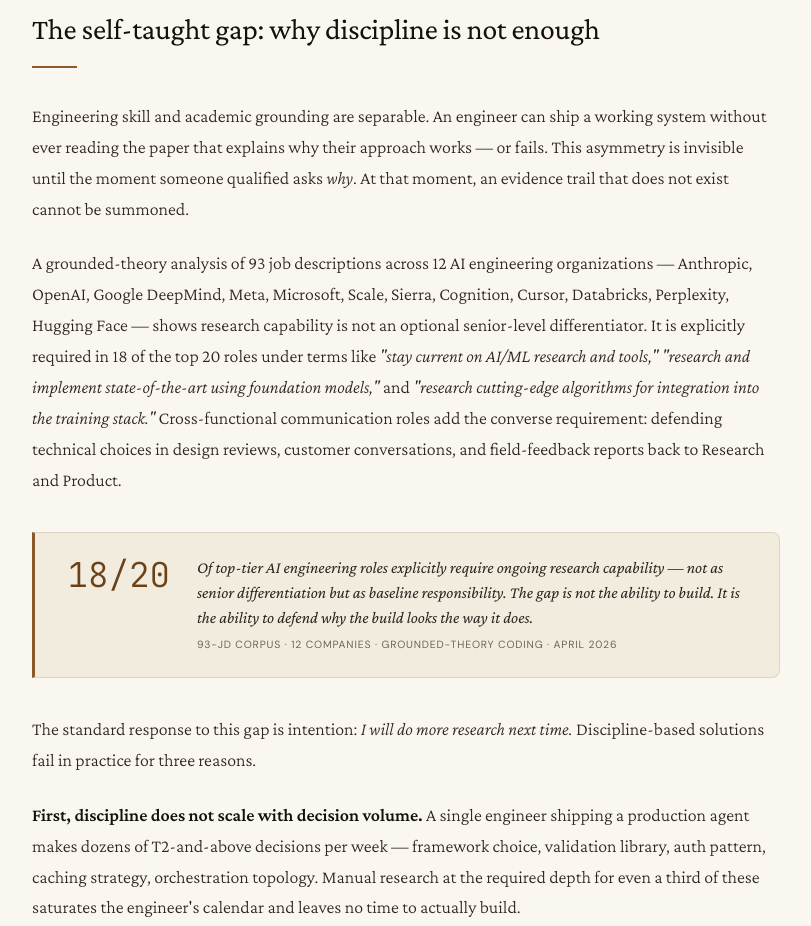
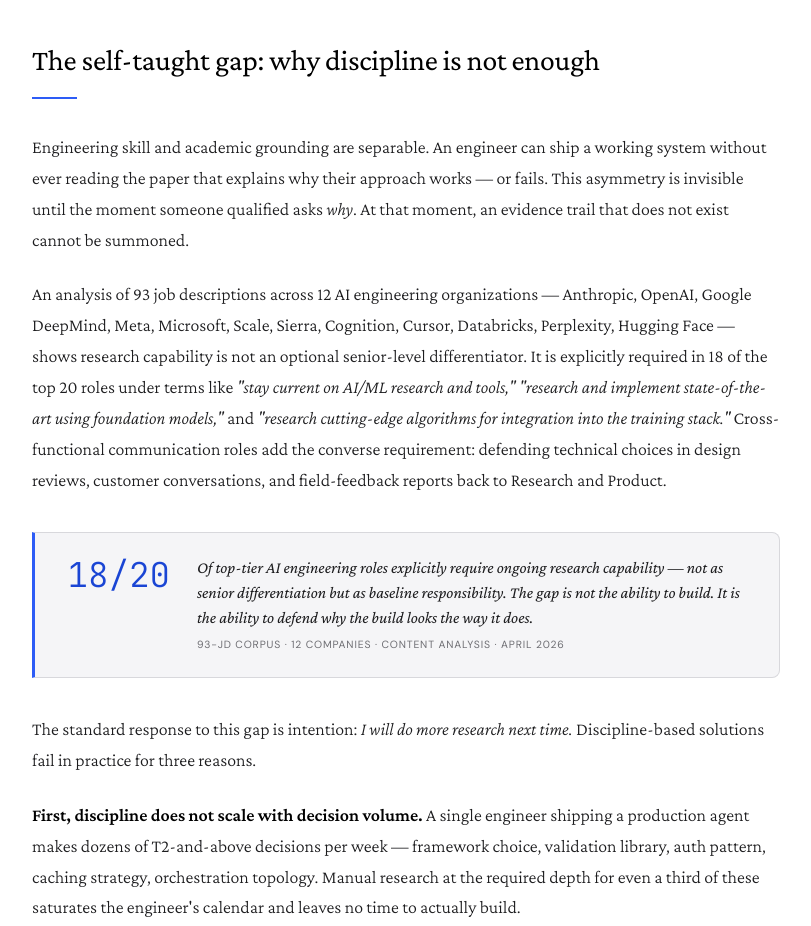
Before and after one commit to hyvra/agent-quality-paper, a website: page rgdw.html in a window 1280 px wide. Shown: the part 2151-3077 px from the top of the page, without its empty margins (234-1045 px from the left). Drawn offline with nearby package versions, Linux system fonts and the light colour scheme.

Commit message:
refactor(rgdw): peer review revisions — fix citations, reframe integrity claims, add gameable-paths section
- Replace 'cannot be gamed' with 'resists self-deception'
- Add 'Known gameable paths' subsection (3 open failure modes)
- Fix 4 vague Anthropic attributions to explicit citations
- Drop grounded-theory overclaim for JD analysis
- Disclose self-assessment circularity in score table
- Fix MAST reference (wrong title, venue track, missing arXiv ID)
- Fix Rabanser reference (incomplete title, missing arXiv ID)
- Add T3→T2 threshold disclosure (configurable, not empirically calibrated)
- Qualify red-team effectiveness in conclusion

```diff
--- a/rgdw.html
+++ b/rgdw.html
@@ -12,54 +12,54 @@
 <style>
 *,*::before,*::after{box-sizing:border-box;margin:0;padding:0}
 :root{
-  --bg:#0c0e12;
-  --bg-elevated:#12151b;
-  --bg-card:#181c24;
-  --border:#1e2330;
-  --border-accent:#2a3040;
-  --text:#d4d8e0;
-  --text-dim:#7a8194;
-  --text-bright:#eef0f4;
-  --accent:#c4956a;
-  --accent-dim:#8a6a4a;
-  --accent-bright:#e4b88a;
-  --green:#6abf8a;
-  --green-dim:#2a4a3a;
-  --yellow:#d4b86a;
-  --yellow-dim:#4a3f2a;
-  --red:#bf6a6a;
-  --red-dim:#4a2a2a;
-  --blue:#6a9abf;
-  --nav-bg:rgba(12,14,18,.88);
-  --hero-glow:rgba(196,149,106,.06);
-  --row-hover:rgba(196,149,106,.03);
+  --bg:#0a0a0b;
+  --bg-elevated:#141416;
+  --bg-card:#1c1c20;
+  --border:#2a2a30;
+  --border-accent:#3a3a42;
+  --text:#d1d1d6;
+  --text-dim:#7c7c85;
+  --text-bright:#f0f0f2;
+  --accent:#6b8aff;
+  --accent-dim:#4a6ad4;
+  --accent-bright:#8aa4ff;
+  --green:#34c759;
+  --green-dim:#1a3a24;
+  --yellow:#ffd60a;
+  --yellow-dim:#3a3510;
+  --red:#ff453a;
+  --red-dim:#3a1a1a;
+  --blue:#64d2ff;
+  --nav-bg:rgba(10,10,11,.88);
+  --hero-glow:rgba(107,138,255,.06);
+  --row-hover:rgba(107,138,255,.03);
   --serif:'Crimson Pro',Georgia,serif;
   --sans:'DM Sans',system-ui,sans-serif;
   --mono:'JetBrains Mono',monospace;
   --max-w:820px;
 }
 [data-theme="light"]{
-  --bg:#faf7f0;
-  --bg-elevated:#f2ecdf;
-  --bg-card:#ebe3d2;
-  --border:#ddd3bf;
-  --border-accent:#c4b69a;
-  --text:#2d2721;
-  --text-dim:#6e6555;
-  --text-bright:#14100b;
-  --accent:#8a5a2a;
-  --accent-dim:#b08052;
-  --accent-bright:#6b4218;
-  --green:#3f6e52;
-  --green-dim:#c5ddcd;
-  --yellow:#8a6f28;
-  --yellow-dim:#e8dcb3;
-  --red:#8a3f3f;
-  --red-dim:#e8cdcd;
-  --blue:#2f5c78;
-  --nav-bg:rgba(250,247,240,.88);
-  --hero-glow:rgba(138,90,42,.08);
-  --row-hover:rgba(138,90,42,.04);
+  --bg:#ffffff;
+  --bg-elevated:#f5f5f7;
+  --bg-card:#ececf0;
+  --border:#d8d8dc;
+  --border-accent:#c0c0c8;
+  --text:#1d1d1f;
+  --text-dim:#6e6e73;
+  --text-bright:#000000;
+  --accent:#2d5cf6;
+  --accent-dim:#5a7ef8;
+  --accent-bright:#1a45d4;
+  --green:#248a3d;
+  --green-dim:#d0ecd8;
+  --yellow:#9a7b00;
+  --yellow-dim:#f0e6b8;
+  --red:#d63030;
+  --red-dim:#f0d0d0;
+  --blue:#0071e3;
+  --nav-bg:rgba(255,255,255,.88);
+  --hero-glow:rgba(45,92,246,.06);
+  --row-hover:rgba(45,92,246,.03);
 }
 html{scroll-behavior:smooth;background:var(--bg);color:var(--text);font-size:18px;line-height:1.72;-webkit-font-smoothing:antialiased}
 body{font-family:var(--serif);overflow-x:hidden}
@@ -295,7 +295,7 @@ footer{border-top:1px solid var(--border);padding:3rem 2rem;text-align:center;fo
 <h2>Abstract</h2>
 <p>Self-taught engineers building production AI systems face a structural asymmetry: their engineering skill outpaces their academic grounding. When a PhD reviewer asks <em>"why this approach?"</em>, a blog post and a weekend of intuition do not survive scrutiny. The standard response — promise to do more research next time — fails because discipline does not scale and because the engineer remains the bottleneck in their own quality loop.</p>
 <p>This paper presents the Research-Grounded Development Workflow (RGDW): a structural system in which a fleet of specialized agents classifies every non-trivial engineering decision, dispatches parallel research sprints, adversarially attacks its own recommendations, fact-checks load-bearing claims, and enforces quality gates before any output reaches the human operator. Evidence quality comes from architecture, not from willpower. The operator reviews conclusions, never the process.</p>
-<p>The system is grounded in a 93-job-description corpus showing research capability is table-stakes for AI agent engineering roles, a published methodology for evaluating production agents (companion paper), and empirical findings from multi-agent research pipelines at industry labs. Its core contribution is not any single technique but the combination of <strong>classifier–enforcer separation</strong>, <strong>pre-registered disconfirmation</strong>, <strong>red-team agents instantiated separately from the validators they attack</strong>, and <strong>auto-revision loops that resolve high-confidence attacks without human intervention</strong>. The result is an evidence trail that withstands expert scrutiny, produced automatically, on every decision that matters.</p>
+<p>The system is grounded in a 93-job-description analysis suggesting research capability is commonly expected in AI agent engineering roles, a published methodology for evaluating production agents (companion paper), and empirical findings from multi-agent research pipelines at industry labs. Its core contribution is not any single technique but the combination of <strong>classifier–enforcer separation</strong>, <strong>pre-registered disconfirmation</strong>, <strong>red-team agents instantiated separately from the validators they attack</strong>, and <strong>auto-revision loops that resolve high-confidence attacks without human intervention</strong>. The result is an evidence trail that withstands expert scrutiny, produced automatically, on every decision that matters.</p>
 
 <div class="toc">
 <h3>Contents</h3>
@@ -318,13 +318,13 @@ footer{border-top:1px solid var(--border);padding:3rem 2rem;text-align:center;fo
 <section id="problem" class="fade-in">
 <h2>The self-taught gap: why discipline is not enough</h2>
 <p>Engineering skill and academic grounding are separable. An engineer can ship a working system without ever reading the paper that explains why their approach works — or fails. This asymmetry is invisible until the moment someone qualified asks <em>why</em>. At that moment, an evidence trail that does not exist cannot be summoned.</p>
-<p>A grounded-theory analysis of 93 job descriptions across 12 AI engineering organizations — Anthropic, OpenAI, Google DeepMind, Meta, Microsoft, Scale, Sierra, Cognition, Cursor, Databricks, Perplexity, Hugging Face — shows research capability is not an optional senior-level differentiator. It is explicitly required in 18 of the top 20 roles under terms like <em>"stay current on AI/ML research and tools,"</em> <em>"research and implement state-of-the-art using foundation models,"</em> and <em>"research cutting-edge algorithms for integration into the training stack."</em> Cross-functional communication roles add the converse requirement: defending technical choices in design reviews, customer conversations, and field-feedback reports back to Research and Product.</p>
+<p>An analysis of 93 job descriptions across 12 AI engineering organizations — Anthropic, OpenAI, Google DeepMind, Meta, Microsoft, Scale, Sierra, Cognition, Cursor, Databricks, Perplexity, Hugging Face — shows research capability is not an optional senior-level differentiator. It is explicitly required in 18 of the top 20 roles under terms like <em>"stay current on AI/ML research and tools,"</em> <em>"research and implement state-of-the-art using foundation models,"</em> and <em>"research cutting-edge algorithms for integration into the training stack."</em> Cross-functional communication roles add the converse requirement: defending technical choices in design reviews, customer conversations, and field-feedback reports back to Research and Product.</p>
 
 <div class="pull-stat">
   <div class="pull-stat-num">18/20</div>
   <div>
     <div class="pull-stat-text">Of top-tier AI engineering roles explicitly require ongoing research capability — not as senior differentiation but as baseline responsibility. The gap is not the ability to build. It is the ability to defend why the build looks the way it does.</div>
-    <div class="pull-stat-source">93-JD corpus · 12 companies · grounded-theory coding · April 2026</div>
+    <div class="pull-stat-source">93-JD corpus · 12 companies · content analysis · April 2026</div>
   </div>
 </div>
 
@@ -350,7 +350,7 @@ footer{border-top:1px solid var(--border);padding:3rem 2rem;text-align:center;fo
 <p>PRISMA (Page et al., 2021), grounded theory (Strauss &amp; Corbin, 1998), and the broader systematic-review tradition in evidence-based medicine and social science prescribe rigorous research protocols: pre-registration of search strings, source classification, contradiction resolution, explicit exclusion criteria. These methods directly inspire RGDW's source-tier schema and pre-registered disconfirmation mechanics. Their limitation for engineering work is time-cost: a PRISMA-compliant systematic review takes weeks per question, which is incompatible with a shipping cadence measured in hours.</p>
 
 <h3>4 · Multi-agent research pipelines at industry labs</h3>
-<p>Published practitioner work on LLM-based research systems (Anthropic's multi-agent research architecture, 2025; published agent evaluation methodologies from industry labs) establishes that orchestrator-worker patterns with parallel subagent dispatch outperform single-agent research on complex queries, that <em>"detailed task descriptions prevent duplication"</em> across subagents, and that end-state evaluation is more tractable than per-step evaluation for stateful agents. Anthropic's reported finding — a multi-agent research system outperforming a single-agent baseline by 90.2% on internal evals, at 15× the token cost — is one of the more quantitatively clear signals that parallel decomposition matters for research quality.</p>
+<p>Anthropic's multi-agent research system ("How We Built Our Multi-Agent Research System," June 2025) establishes that orchestrator-worker patterns with parallel subagent dispatch outperform single-agent research on complex queries, that <em>"detailed task descriptions prevent duplication"</em> across subagents, and that end-state evaluation is more tractable than per-step evaluation for stateful agents. The system outperformed a single-agent baseline by 90.2% on internal research evals at approximately 15× the token cost — one of the more quantitatively clear signals that parallel decomposition matters for research quality.</p>
 <p>These works provide architecture patterns but not <em>engineering-decision</em> discipline: they describe research pipelines for answering user questions, not pipelines that gate-check their own outputs before an engineer commits code. The missing layer is adversarial proofing hooked directly into the development workflow.</p>
 
 <div class="callout">
@@ -404,7 +404,7 @@ No prior system combines: (1) automated research triggered by decision classific
     <div class="tier-foot">Time-box 4.5h · BLOCK Gates 2 + 3</div>
   </div>
 </div>
-<p class="fig-caption"><strong>Figure 1.</strong> Decision classification tiers. Any single criterion being true escalates the tier. The architect classifies, the conductor enforces, and downgrade requires documented rationale approved by the enforcer. When the operator enters a new domain, the first five decisions are automatically classified T3 regardless of other criteria — this forces the learning loop. After five completed T3 decisions in a domain, the tracker permits T2 classification for subsequent decisions that otherwise qualify.</p>
+<p class="fig-caption"><strong>Figure 1.</strong> Decision classification tiers. Any single criterion being true escalates the tier. The architect classifies, the conductor enforces, and downgrade requires documented rationale approved by the enforcer. When the operator enters a new domain, the first five decisions are automatically classified T3 regardless of other criteria — this forces the learning loop. After five completed T3 decisions in a domain (a configurable threshold; 5 is the default based on the author's judgment, not empirical calibration), the tracker permits T2 classification for subsequent decisions that otherwise qualify.</p>
 </div>
 
 <h3>3.2 · Evidence Record schema</h3>
@@ -456,7 +456,7 @@ No prior system combines: (1) automated research triggered by decision classific
   <div class="vpipe-row"><div class="vpipe-idx">08</div><div class="vpipe-agent">Fact-check</div><div class="vpipe-action">Verify URLs resolve · numbers match · tiers correctly classified</div><div class="vpipe-time">10–15m</div></div>
   <div class="vpipe-row"><div class="vpipe-idx">09</div><div class="vpipe-agent">Conductor</div><div class="vpipe-action">Run quality gates · BLOCK triggers auto-remediation · delivers to operator</div><div class="vpipe-time">5–10m</div></div>
 </div>
-<p class="fig-caption"><strong>Figure 3.</strong> Research sprint pipeline with T2/T3 time-boxes. Scouts execute in parallel (steps 01–03), as do late-stage scouts overlapping with early validation. Total automated pipeline time: ~2h for T2, ~4.5h for T3. The operator's involvement is bounded to the final review — all research, challenge, revision, and fact-checking happens upstream. Detailed task descriptions with explicit objectives, output formats, and source-category boundaries are assigned to each scout to prevent duplication — a failure mode documented in published multi-agent research pipelines where undifferentiated instructions led subagents to cover overlapping ground.</p>
+<p class="fig-caption"><strong>Figure 3.</strong> Research sprint pipeline with T2/T3 time-boxes. Scouts execute in parallel (steps 01–03), as do late-stage scouts overlapping with early validation. Total automated pipeline time: ~2h for T2, ~4.5h for T3. The operator's involvement is bounded to the final review — all research, challenge, revision, and fact-checking happens upstream. Detailed task descriptions with explicit objectives, output formats, and source-category boundaries are assigned to each scout to prevent duplication — a failure mode documented by Anthropic (June 2025) where undifferentiated instructions led subagents to cover overlapping ground.</p>
 </div>
 
 <h4>Minimum source requirements</h4>
@@ -569,8 +569,8 @@ No prior system combines: (1) automated research triggered by decision classific
 
 <!-- STRUCTURAL INTEGRITY -->
 <section id="integrity" class="fade-in">
-<h2>Structural integrity: why the system cannot be gamed</h2>
-<p>The RGDW's claim to produce defensible evidence rests on structural properties, not on agent discipline. Seven commitments make the pipeline resistant to the failure modes that collapse discipline-based research protocols.</p>
+<h2>Structural integrity: how the system resists self-deception</h2>
+<p>The RGDW's claim to produce defensible evidence rests on structural properties, not on agent discipline. Seven commitments reduce — but do not eliminate — the failure modes that collapse discipline-based research protocols.</p>
 
 <ol>
   <li><strong>Classifier and enforcer are different agents.</strong> The architect classifies; the conductor enforces. An agent that creates a BLOCK cannot clear it by reclassifying the decision as trivial — downgrades require explicit conductor approval with documented rationale.</li>
@@ -583,6 +583,14 @@ No prior system combines: (1) automated research triggered by decision classific
 </ol>
 
 <p>The composite effect: an adversary — or a lazy version of the engineer — cannot force a weak recommendation through the pipeline by holding any single role. Every gate has a different enforcer, every recommendation has an attacker, and every load-bearing claim has a fact-checker.</p>
+
+<h3>Known gameable paths</h3>
+<p>These structural commitments defend against accidental self-deception and low-effort gaming. Three paths remain open:</p>
+<ul>
+  <li><strong>Weak pre-registered search strings.</strong> The architect can encode bias in the disconfirming queries by choosing strings designed to return nothing. The system verifies that strings <em>exist</em>, not that they are <em>strong</em>. Future mitigation: a search-string quality heuristic that flags queries with zero results across multiple search engines.</li>
+  <li><strong>Single-principal bias.</strong> When one operator writes all agent specs, consistent biases can be encoded across architect, conductor, and red team. The structural separation is between agent instances, not between principals. Full mitigation requires a second human reviewing the specs — which is the same constraint the pipeline was designed to eliminate.</li>
+  <li><strong>Fact-check false positives.</strong> The fact-check agent verifies that URLs resolve and numbers appear in the source. But a hallucinated citation to a plausible-sounding paper may match a <em>different</em> real paper at a similar URL. Content-level verification (does the cited claim actually appear in the source text?) would close this gap but is not yet implemented.</li>
+</ul>
 </section>
 
 <!-- WORKFLOW -->
@@ -736,7 +744,7 @@ No prior system combines: (1) automated research triggered by decision classific
 </tbody>
 </table>
 </div>
-<p class="fig-caption"><strong>Figure 8.</strong> Post-implementation agent spec quality scores, Hervey 2026 15-dimension framework (270 points). B minimum is 203/270 (75.2%). The RGDW additions produced net improvements across all six specs with zero regressions. Architect and builder entered the session at D grade (161/270) from pre-existing gaps in eval infrastructure, trace schemas, and pass^k measurement — gaps unrelated to RGDW. All specs were brought to B minimum before the implementation was accepted as complete.</p>
+<p class="fig-caption"><strong>Figure 8.</strong> Post-implementation agent spec quality scores, Hervey 2026 15-dimension framework (270 points). B minimum is 203/270 (75.2%). The RGDW additions produced net improvements across all six specs with zero regressions. These scores are self-assessed using the companion evaluation framework (Hervey, 2026) and have not been independently validated by external evaluators. Architect and builder entered the session at D grade (161/270) from pre-existing gaps in eval infrastructure, trace schemas, and pass^k measurement — gaps unrelated to RGDW. All specs were brought to B minimum before the implementation was accepted as complete.</p>
 </div>
 
 <h3>7.2 · The improvement loop</h3>
@@ -781,13 +789,13 @@ The three D/C-grade specs were not failing because of RGDW. They were failing be
 <p>The RGDW is a production workflow, not a proven methodology. Six honest limitations bound its current claims.</p>
 
 <h3>Compute cost and time-cost</h3>
-<p>A T3 decision consumes ~4.5 hours of agent compute and an order of magnitude more tokens than an unaided decision. Published multi-agent research pipelines at industry labs report comparable overhead: roughly 15× the token usage of single-agent chat for equivalent queries, offset by a 90%+ improvement on research-eval tasks. Whether that tradeoff is worth it depends on the decision's irreversibility. For T3 decisions affecting system topology or security, yes. For T1 decisions, it would be indefensibly wasteful — which is why the classifier exists.</p>
+<p>A T3 decision consumes ~4.5 hours of agent compute and an order of magnitude more tokens than an unaided decision. Anthropic's multi-agent research system reports comparable overhead: approximately 15× the token usage of single-agent chat for equivalent queries, offset by a 90.2% improvement on internal research evals (Anthropic, June 2025). Whether that tradeoff is worth it depends on the decision's irreversibility. For T3 decisions affecting system topology or security, yes. For T1 decisions, it would be indefensibly wasteful — which is why the classifier exists.</p>
 
 <h3>Source-tier ceiling</h3>
 <p>Most real engineering decisions lack Tier 1 evidence. Peer-reviewed studies comparing production frameworks in deployed contexts do not exist for most framework choices. Practitioner tier evidence — corroborated migration reports, benchmarks with disclosed methodology — partially fills the gap, but it is structurally weaker. A decision cited 90% from practitioner sources is more fragile than one grounded in peer-reviewed benchmarks. The schema surfaces this weakness; it cannot eliminate it.</p>
 
 <h3>LLM research agents have their own biases</h3>
-<p>Recall biases in search-indexed content, recency biases in training data, SEO-optimized farm content crowding out authoritative sources — these are documented failure modes of LLM-based research. Published post-mortems from multi-agent research pipelines note that early agents <em>"consistently chose SEO-optimized content farms over authoritative but less highly-ranked sources like academic PDFs."</em> RGDW's source-tier schema and fact-check firewall mitigate but do not eliminate this class of error.</p>
+<p>Recall biases in search-indexed content, recency biases in training data, SEO-optimized farm content crowding out authoritative sources — these are documented failure modes of LLM-based research. Anthropic reports that early versions of their multi-agent research system <em>"consistently chose SEO-optimized content farms over authoritative but less highly-ranked sources like academic PDFs"</em> (Anthropic, "How We Built Our Multi-Agent Research System," June 2025). RGDW's source-tier schema and fact-check firewall mitigate but do not eliminate this class of error.</p>
 
 <h3>The system accelerates expertise, not replaces it</h3>
 <p>Domain expertise comes from reviewing decisions, not from avoiding them. The auto-generated decision summaries persisted to the KB, and the domain-expertise tracker that gates the T3→T2 transition, are designed to compound learning — but the operator still has to read the summaries. A decision stack accumulated without review is not expertise; it is a queue of unread mail.</p>
@@ -811,7 +819,7 @@ The three D/C-grade specs were not failing because of RGDW. They were failing be
 <section id="conclusion" class="fade-in">
 <h2>Conclusion</h2>
 <p>The self-taught gap is real, but it is not a discipline problem. Attempts to solve it with better intentions collapse under decision volume and confirmation bias. The RGDW's wager is that <strong>research quality comes from structure, not discipline</strong> — that adversarial agents, pre-registered searches, separate enforcers, and BLOCK-level gates produce better evidence trails than willpower ever could.</p>
-<p>The deeper insight is this: evidence trails are not just for defense. Bad ideas die in red team before they become code. A recommendation that has already survived a HIGH-confidence attack is a <em>better</em> recommendation, not just a more-documented one. The pipeline's output is not paperwork — it is architecturally-improved decisions.</p>
+<p>The deeper insight is this: evidence trails are not just for defense. Some bad ideas die in red team before they become code — though the red team's effectiveness is bounded by the model's domain knowledge and the quality of the pre-registered attack queries. A recommendation that has already survived a HIGH-confidence attack is a <em>better</em> recommendation, not just a more-documented one. The pipeline's output is not paperwork — it is architecturally-improved decisions.</p>
 <p>The agent fleet operating under RGDW constraints <em>is</em> the methodology in action. Every classification, every gate, every fact-check is executed by an agent with a bounded role and no permission to bypass. The operator reviews conclusions; the structure does the rest.</p>
 <p>For self-taught engineers building production AI systems, the question is no longer <em>"will I have time to do the research?"</em> It is <em>"does my workflow make research a bottleneck or a background process?"</em> The RGDW answers the second question structurally — and, in doing so, closes the gap between what a self-taught engineer can build and what they can defend.</p>
 </section>
@@ -822,7 +830,7 @@ The three D/C-grade specs were not failing because of RGDW. They were failing be
 
 <h3>Primary data</h3>
 <ol>
-  <li>Hervey, A. "Responsibility Taxonomy — AI Agent Architect / Systems Engineer Roles." Primary data: 93+ job descriptions across 12 companies, grounded-theory coded per Strauss &amp; Corbin (1998). April 2026.</li>
+  <li>Hervey, A. "Responsibility Taxonomy — AI Agent Architect / Systems Engineer Roles." Primary data: 93+ job descriptions across 12 companies, content-analyzed for research-capability requirements. April 2026.</li>
   <li>Hervey, A. "A Practitioner's Framework for Evaluating Production AI Agents." Companion paper. April 2026.</li>
 </ol>
 
@@ -855,8 +863,8 @@ The three D/C-grade specs were not failing because of RGDW. They were failing be
 <h3>Empirical findings on multi-agent systems</h3>
 <ol start="17">
   <li>Kim, Y. et al. "Towards a Science of Scaling Agent Systems." arXiv:2512.08296, December 2025.</li>
-  <li>Cemri, M. et al. "Multi-Agent System Failure Taxonomy (MAST)." NeurIPS 2025 Spotlight, 2025.</li>
-  <li>Rabanser, S. et al. "AI Agent Reliability." Princeton, arXiv, 2026.</li>
+  <li>Cemri, M. et al. "Why Do Multi-Agent LLM Systems Fail?" NeurIPS 2025 Datasets &amp; Benchmarks Spotlight. arXiv:2503.13657, 2025.</li>
+  <li>Rabanser, S. et al. "Towards a Science of AI Agent Reliability." Princeton University, 2026. arXiv:2602.16666.</li>
   <li>Yao, S. et al. "τ-bench: A Benchmark for Tool-Agent-User Interaction in Real-World Domains." Sierra Research, arXiv:2406.12045, 2024.</li>
   <li>Cao, H. et al. "Beyond Task Completion: Revealing Corrupt Success in LLM Agents." arXiv:2603.03116, March 2026.</li>
 </ol>
```
